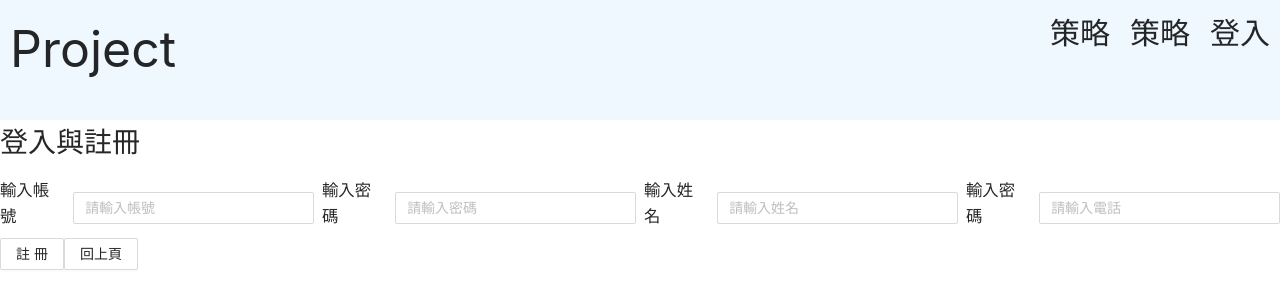
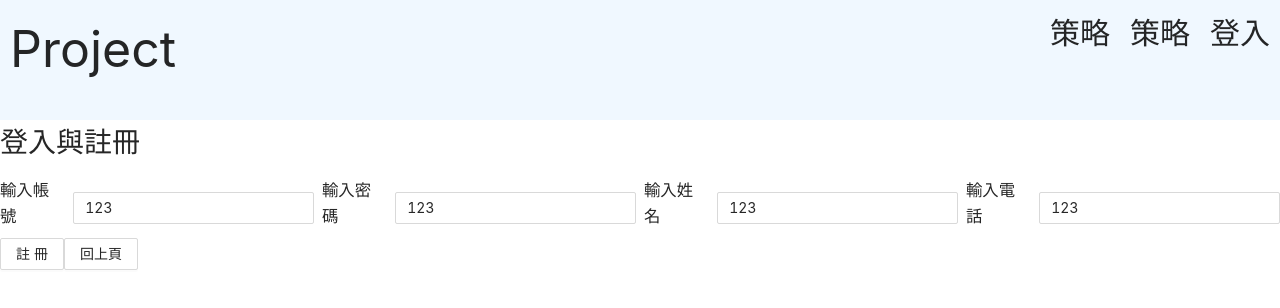
Before and after one commit to Grand-ou/database, a React (Create React App) app in the folder frontend/: page / in a window 1280 px wide. Shown: the top 308 px of the page. Built offline with nearby package versions, Linux system fonts and the light colour scheme.

Commit message:
Add files via upload

```diff
--- a/frontend/src/Component/User_login.js
+++ b/frontend/src/Component/User_login.js
@@ -4,29 +4,33 @@ import { useEffect, useState } from 'react';
 import { Input } from 'antd';
 import { Space } from 'antd';
 
-const User = ({ setUserID, setPassword }) => {
+const User = ({ setUserID, setPassword, setLogin }) => {
 
-      const onChangeID = (value) => {
-        console.log(`selected ${value}`);
-        setUserID(value)
-      }
-      const onChangePwd = (value) => {
-        console.log(`selected ${value}`);
-        setPassword(value)
-      }
+  const onChangeID = (e) => {
+    console.log(`selected ${e}`);
+    setUserID(e.target.value);
+    setLogin(false);
+  }
+  const onChangePwd = (e) => {
+    console.log(`selected ${e}`);
+    setPassword(e.target.value);
+    setLogin(false);
+  }
 
-      return(
+      return<>
         <div>
             <Space className='stopLoss'>
                 <h3>輸入帳號</h3>
                 <Input placeholder="請輸入帳號"
+                       defaultValue='123'
                        onChange={onChangeID} />
                 <h3>輸入密碼</h3>
                 <Input placeholder="請輸入密碼"
+                       defaultValue='123'
                        onChange={onChangePwd} />
             </Space>
         </div>
-      );
+      </>
 
 }
 
--- a/frontend/src/Component/User_register.js
+++ b/frontend/src/Component/User_register.js
@@ -1,42 +1,46 @@
 import 'antd/dist/antd.css';
 //import axios from 'axios';
 import { useEffect, useState } from 'react';
-import { Input } from 'antd';
+import { Input, InputNumber } from 'antd';
 import { Space } from 'antd';
 
-const User_register = ({ setUserID, setPassword, setName, setPhone }) => {
+const User_register = ({ setUserID, setPassword, setName, setPhone, setRegister }) => {
 
-      const onChangeID = (value) => {
-        console.log(`selected ${value}`);
-        setUserID(value)
+      const onChangeID = (e) => {
+        console.log(`selected ${e}`);
+        setUserID(e.target.value);
+        setRegister(false);
       }
-      const onChangePwd = (value) => {
-        console.log(`selected ${value}`);
-        setPassword(value)
+      const onChangePwd = (e) => {
+        console.log(`selected ${e}`);
+        setPassword(e.target.value);
+        setRegister(false);
       }
-      const onChangeName = (value) => {
-        console.log(`selected ${value}`);
-        setName(value)
+      const onChangeName = (e) => {
+        console.log(`selected ${e}`);
+        setName(e.target.value);
+        setRegister(false);
       }
-      const onChangePhone = (value) => {
-        console.log(`selected ${value}`);
-        setPhone(value)
+      const onChangePhone = (e) => {
+        console.log(`selected ${e}`);
+        setPhone(e.target.value);
+        setRegister(false);
      }
 
       return(
         <div>
-            <Space className='stopLoss'>
+            <Space className='Register'>
                 <h3>輸入帳號</h3>
-                <Input placeholder="請輸入帳號"
+                <Input defaultValue='123'
                        onChange={onChangeID} />
                 <h3>輸入密碼</h3>
-                <Input placeholder="請輸入密碼"
+                <Input defaultValue='123'
                        onChange={onChangePwd} />
                 <h3>輸入姓名</h3>
-                <Input placeholder="請輸入姓名"
+                <Input defaultValue='123'
                        onChange={onChangeName} />
-                <h3>輸入密碼</h3>
-                <Input placeholder="請輸入電話"
+                <h3>輸入電話</h3>
+                <Input defaultValue='123'
                        onChange={onChangePhone} />
             </Space>
         </div>
```
